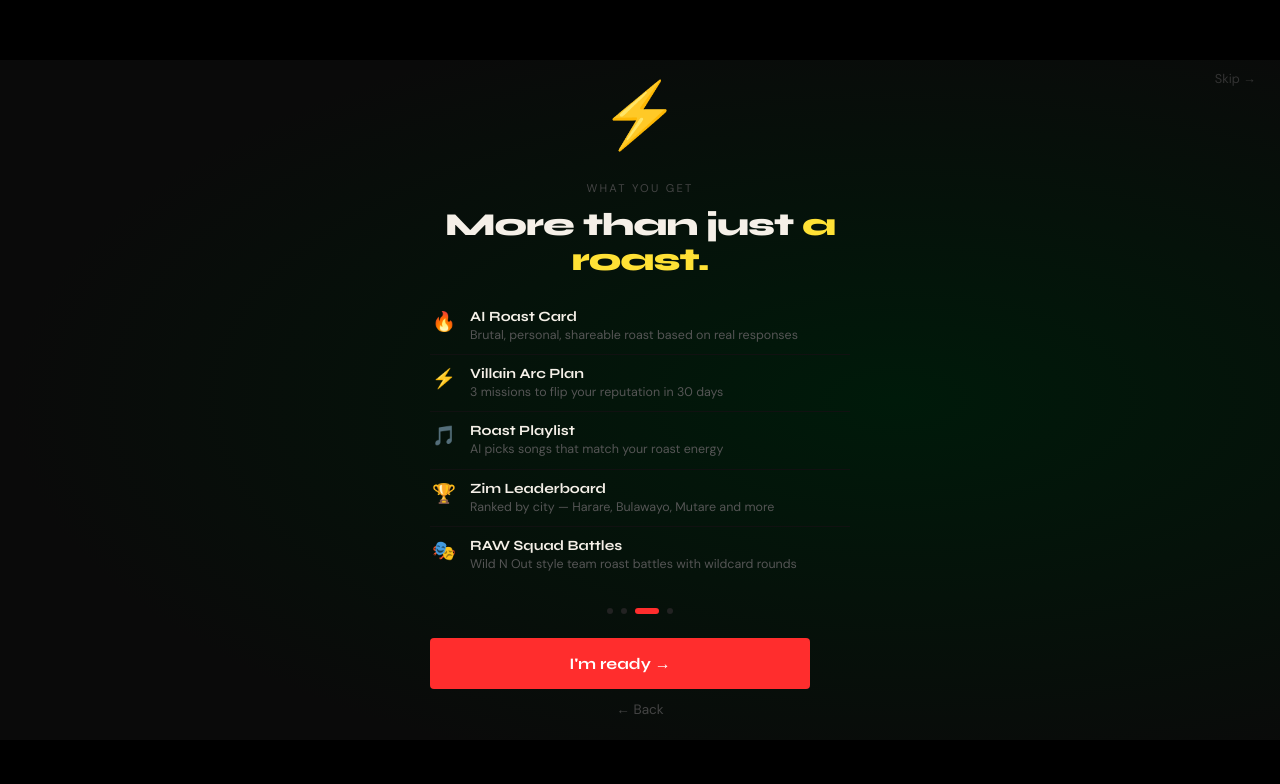
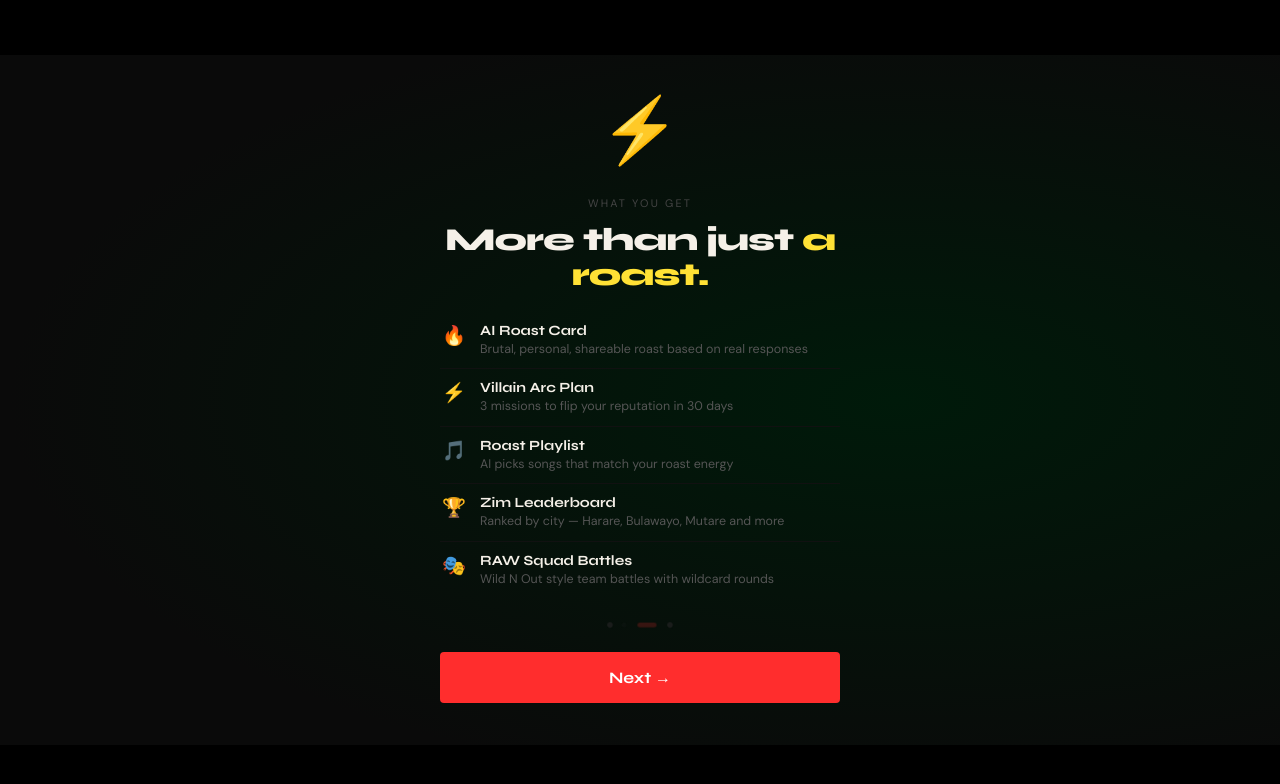
Before and after one commit to anopamars/nofilter-zim, a website: page onboarding-3.html in a window 1280 px wide. Drawn offline with Linux system fonts and the light colour scheme.

Commit message:
clean separate onboarding pages no skip button

```diff
--- a/onboarding-3.html
+++ b/onboarding-3.html
@@ -14,54 +14,54 @@
       flex-direction: column;
       align-items: center;
       justify-content: center;
-      padding: 2rem 1.5rem;
+      padding: 5rem 1.5rem;
       position: relative;
     }
-    .slide-bg {
+    .bg {
       position: fixed;
-      top: 0; left: 0; right: 0; bottom: 0;
+      inset: 0;
       background: radial-gradient(ellipse at 70% 50%, #001a0a 0%, #0a0a0a 70%);
       z-index: 0;
     }
-    .cinema-line {
+    .bar {
       position: fixed;
       left: 0; right: 0;
-      height: 60px;
+      height: 55px;
       background: #000;
       z-index: 2;
     }
-    .cinema-top { top: 0; }
-    .cinema-bottom { bottom: 0; }
+    .bar.top { top: 0; }
+    .bar.bottom { bottom: 0; }
     .content {
       position: relative;
       z-index: 3;
       text-align: center;
-      max-width: 420px;
+      max-width: 400px;
       width: 100%;
-      animation: fadeUp 0.6s ease forwards;
+      animation: up 0.5s ease forwards;
     }
-    @keyframes fadeUp {
-      from { opacity: 0; transform: translateY(20px); }
-      to { opacity: 1; transform: translateY(0); }
+    @keyframes up {
+      from { opacity:0; transform:translateY(16px); }
+      to { opacity:1; transform:translateY(0); }
     }
-    .slide-icon {
+    .icon {
       font-size: 4rem;
+      display: block;
       margin-bottom: 1rem;
-      display: block;
-      animation: iconFloat 3s ease-in-out infinite;
+      animation: float 3s ease-in-out infinite;
     }
-    @keyframes iconFloat {
-      0%,100% { transform: translateY(0); }
-      50% { transform: translateY(-10px); }
+    @keyframes float {
+      0%,100%{transform:translateY(0)}
+      50%{transform:translateY(-10px)}
     }
-    .slide-eyebrow {
-      font-size: 0.7rem;
+    .eyebrow {
+      font-size: 0.68rem;
       letter-spacing: 0.2em;
       text-transform: uppercase;
       color: #444;
       margin-bottom: 0.75rem;
     }
-    .slide-headline {
+    .headline {
       font-family: 'Syne', sans-serif;
       font-weight: 800;
       font-size: 2rem;
@@ -70,55 +70,49 @@
       color: var(--white);
       margin-bottom: 1.25rem;
     }
-    .slide-headline em { color: #ffe135; font-style: normal; }
-    .feature-list {
+    .headline em { color: #ffe135; font-style: normal; }
+    .features {
       text-align: left;
       width: 100%;
       margin-bottom: 1.5rem;
     }
-    .feature-item {
+    .feature {
       display: flex;
       align-items: flex-start;
       gap: 12px;
       padding: 10px 0;
       border-bottom: 0.5px solid #111;
       opacity: 0;
-      animation: featureSlide 0.4s ease forwards;
+      animation: slide 0.4s ease forwards;
     }
-    .feature-item:last-child { border-bottom: none; }
-    .feature-item:nth-child(1) { animation-delay: 0.1s; }
-    .feature-item:nth-child(2) { animation-delay: 0.2s; }
-    .feature-item:nth-child(3) { animation-delay: 0.3s; }
-    .feature-item:nth-child(4) { animation-delay: 0.4s; }
-    .feature-item:nth-child(5) { animation-delay: 0.5s; }
-    @keyframes featureSlide {
-      from { opacity: 0; transform: translateX(-10px); }
-      to { opacity: 1; transform: translateX(0); }
+    .feature:last-child { border-bottom: none; }
+    .feature:nth-child(1){animation-delay:0.1s}
+    .feature:nth-child(2){animation-delay:0.2s}
+    .feature:nth-child(3){animation-delay:0.3s}
+    .feature:nth-child(4){animation-delay:0.4s}
+    .feature:nth-child(5){animation-delay:0.5s}
+    @keyframes slide {
+      from{opacity:0;transform:translateX(-10px)}
+      to{opacity:1;transform:translateX(0)}
     }
-    .feature-icon { font-size: 1.2rem; min-width: 28px; text-align: center; margin-top: 1px; }
-    .feature-text { flex: 1; }
-    .feature-title {
+    .f-icon { font-size:1.2rem; min-width:28px; text-align:center; margin-top:1px; }
+    .f-title {
       font-family: 'Syne', sans-serif;
       font-weight: 700;
       font-size: 0.88rem;
       color: var(--white);
       margin-bottom: 2px;
     }
-    .feature-desc { font-size: 0.78rem; color: #555; line-height: 1.4; }
-    .dots-row {
+    .f-desc { font-size: 0.78rem; color: #555; line-height: 1.4; }
+    .dots {
       display: flex;
       gap: 8px;
       justify-content: center;
       margin-bottom: 1.5rem;
     }
-    .dot-ind {
-      width: 6px;
-      height: 6px;
-      border-radius: 3px;
-      background: #222;
-    }
-    .dot-ind.active { background: var(--red); width: 24px; }
-    .slide-btn {
+    .dot { width:6px; height:6px; border-radius:3px; background:#222; }
+    .dot.active { background:var(--red); width:24px; }
+    .btn {
       background: var(--red);
       color: white;
       border: none;
@@ -126,100 +120,71 @@
       font-family: 'Syne', sans-serif;
       font-weight: 700;
       font-size: 1rem;
-      cursor: pointer;
       border-radius: 4px;
       width: 100%;
-      max-width: 380px;
-      transition: transform 0.15s, background 0.15s;
       display: block;
       text-align: center;
       text-decoration: none;
-      margin-bottom: 12px;
+      transition: transform 0.15s, background 0.15s;
     }
-    .slide-btn:hover { background: #e02020; transform: translateY(-1px); }
-    .back-btn {
-      display: block;
-      text-align: center;
-      color: #444;
-      font-size: 0.85rem;
-      text-decoration: none;
-      font-family: 'DM Sans', sans-serif;
-    }
-    .back-btn:hover { color: #888; }
-    .skip-btn {
-      position: fixed;
-      top: 70px;
-      right: 1.5rem;
-      background: none;
-      border: none;
-      color: #333;
-      font-size: 0.8rem;
-      cursor: pointer;
-      font-family: 'DM Sans', sans-serif;
-      z-index: 10;
-      text-decoration: none;
-    }
-    .skip-btn:hover { color: #666; }
+    .btn:hover { background:#e02020; transform:translateY(-1px); }
   </style>
 </head>
 <body>
-  <div class="slide-bg"></div>
-  <div class="cinema-line cinema-top"></div>
-  <div class="cinema-line cinema-bottom"></div>
-
-  <a href="index.html" class="skip-btn">Skip →</a>
+  <div class="bg"></div>
+  <div class="bar top"></div>
+  <div class="bar bottom"></div>
 
   <div class="content">
-    <span class="slide-icon">⚡</span>
-    <div class="slide-eyebrow">What you get</div>
-    <div class="slide-headline">More than just <em>a roast.</em></div>
+    <span class="icon">⚡</span>
+    <div class="eyebrow">What you get</div>
+    <div class="headline">More than just <em>a roast.</em></div>
 
-    <div class="feature-list">
-      <div class="feature-item">
-        <div class="feature-icon">🔥</div>
-        <div class="feature-text">
-          <div class="feature-title">AI Roast Card</div>
-          <div class="feature-desc">Brutal, personal, shareable roast based on real responses</div>
+    <div class="features">
+      <div class="feature">
+        <div class="f-icon">🔥</div>
+        <div>
+          <div class="f-title">AI Roast Card</div>
+          <div class="f-desc">Brutal, personal, shareable roast based on real responses</div>
         </div>
       </div>
-      <div class="feature-item">
-        <div class="feature-icon">⚡</div>
-        <div class="feature-text">
-          <div class="feature-title">Villain Arc Plan</div>
-          <div class="feature-desc">3 missions to flip your reputation in 30 days</div>
+      <div class="feature">
+        <div class="f-icon">⚡</div>
+        <div>
+          <div class="f-title">Villain Arc Plan</div>
+          <div class="f-desc">3 missions to flip your reputation in 30 days</div>
         </div>
       </div>
-      <div class="feature-item">
-        <div class="feature-icon">🎵</div>
-        <div class="feature-text">
-          <div class="feature-title">Roast Playlist</div>
-          <div class="feature-desc">AI picks songs that match your roast energy</div>
+      <div class="feature">
+        <div class="f-icon">🎵</div>
+        <div>
+          <div class="f-title">Roast Playlist</div>
+          <div class="f-desc">AI picks songs that match your roast energy</div>
         </div>
       </div>
-      <div class="feature-item">
-        <div class="feature-icon">🏆</div>
-        <div class="feature-text">
-          <div class="feature-title">Zim Leaderboard</div>
-          <div class="feature-desc">Ranked by city — Harare, Bulawayo, Mutare and more</div>
+      <div class="feature">
+        <div class="f-icon">🏆</div>
+        <div>
+          <div class="f-title">Zim Leaderboard</div>
+          <div class="f-desc">Ranked by city — Harare, Bulawayo, Mutare and more</div>
         </div>
       </div>
-      <div class="feature-item">
-        <div class="feature-icon">🎭</div>
-        <div class="feature-text">
-          <div class="feature-title">RAW Squad Battles</div>
-          <div class="feature-desc">Wild N Out style team roast battles with wildcard rounds</div>
+      <div class="feature">
+        <div class="f-icon">🎭</div>
+        <div>
+          <div class="f-title">RAW Squad Battles</div>
+          <div class="f-desc">Wild N Out style team battles with wildcard rounds</div>
         </div>
       </div>
     </div>
 
-    <div class="dots-row">
-      <div class="dot-ind"></div>
-      <div class="dot-ind"></div>
-      <div class="dot-ind active"></div>
-      <div class="dot-ind"></div>
+    <div class="dots">
+      <div class="dot"></div>
+      <div class="dot"></div>
+      <div class="dot active"></div>
+      <div class="dot"></div>
     </div>
-    <a href="onboarding-4.html" class="slide-btn">I'm ready →</a>
-    <a href="onboarding-2.html" class="back-btn">← Back</a>
+    <a href="onboarding-4.html" class="btn">Next →</a>
   </div>
 </body>
 </html>
```
Also changed, not shown: onboarding-1.html (+60 -120 lines), onboarding-2.html (+54 -95 lines), onboarding-4.html (+53 -92 lines).
